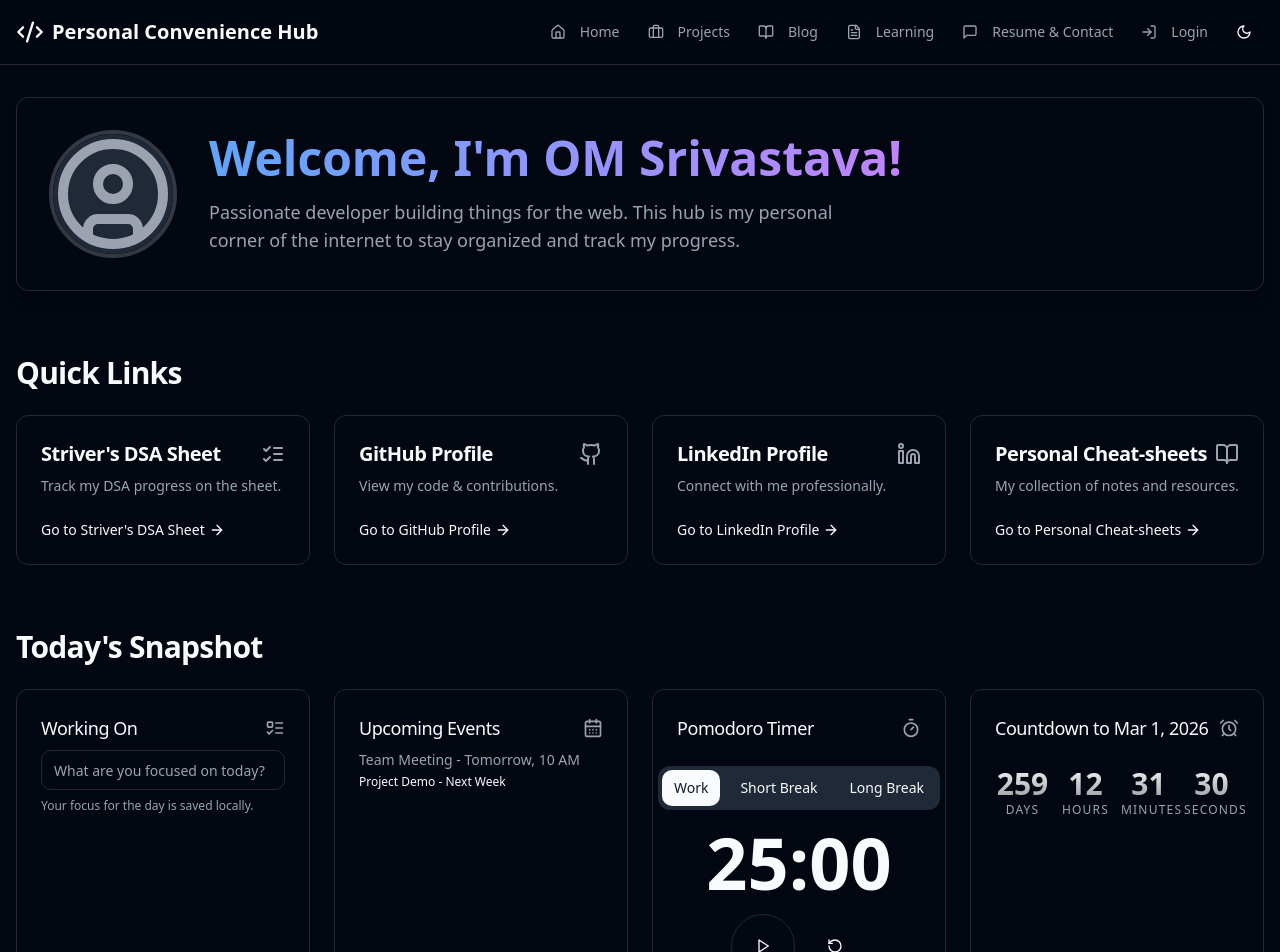
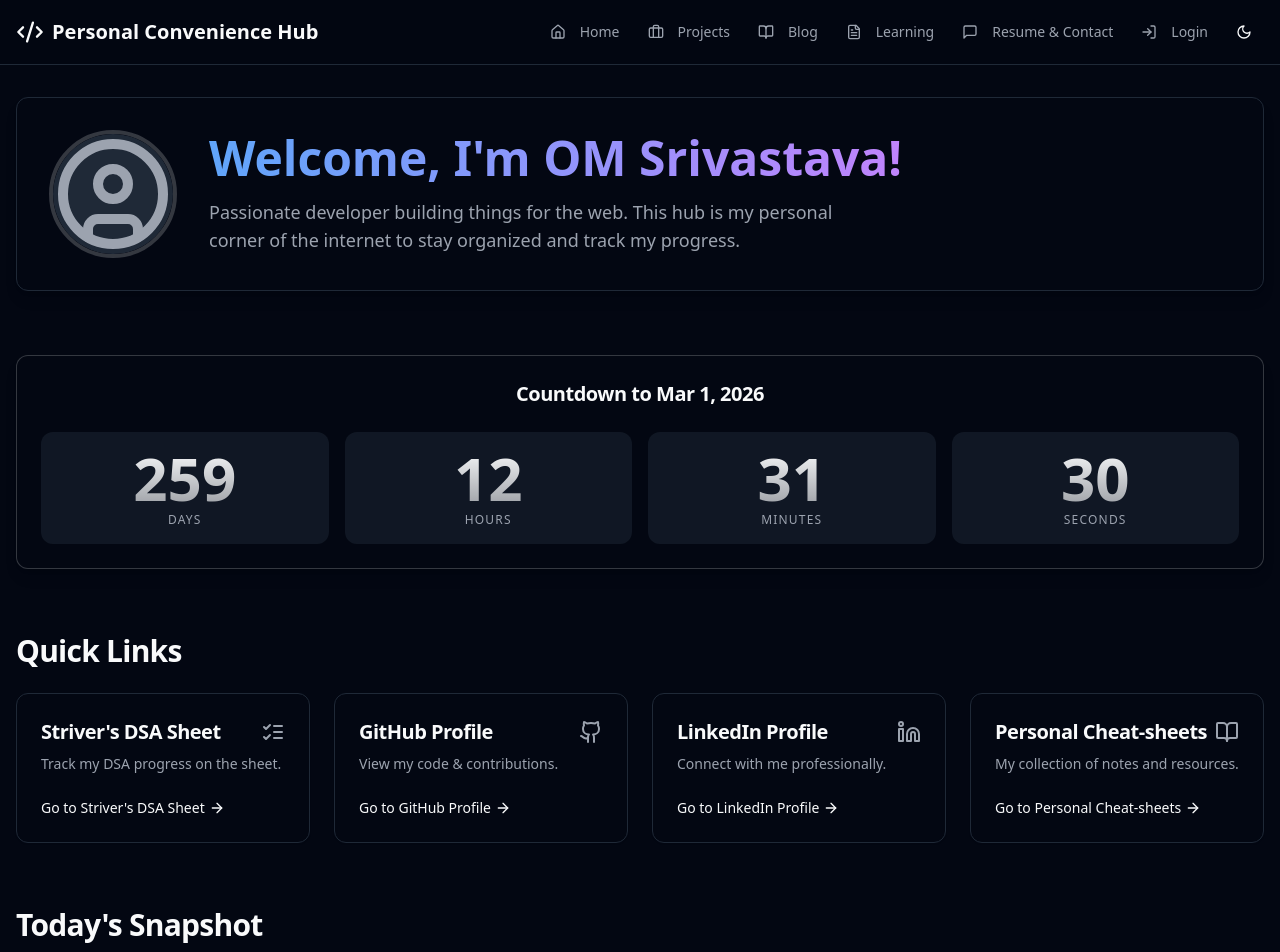
Before and after one commit to omsrivastava8032/personal-convinience-hub, a React (Vite) app: page / in a window 1280 px wide. Shown: the top 952 px of the page. Built offline with nearby package versions, Linux system fonts and the light colour scheme.

Commit message:
Refactor: Move countdown to top, revamp UI
Move the countdown timer to the top of the home page and apply UI improvements for better motivation.

```diff
--- a/src/components/CountdownTimer.tsx
+++ b/src/components/CountdownTimer.tsx
@@ -1,6 +1,6 @@
+
 import React, { useState, useEffect } from 'react';
 import { Card, CardHeader, CardTitle, CardContent } from '@/components/ui/card';
-import { AlarmClock } from 'lucide-react';
 
 interface TimeLeft {
   days: number;
@@ -38,33 +38,32 @@ const CountdownTimer: React.FC = () => {
   const formatUnit = (value: number) => String(value).padStart(2, '0');
 
   return (
-    <Card>
-      <CardHeader className="flex flex-row items-center justify-between space-y-0 pb-2">
-        <CardTitle className="text-lg font-medium">Countdown to Mar 1, 2026</CardTitle>
-        <AlarmClock className="h-5 w-5 text-muted-foreground" />
+    <Card className="border-primary/20 shadow-lg">
+      <CardHeader className="items-center pb-2">
+        <CardTitle className="text-xl font-semibold tracking-tight text-center">Countdown to Mar 1, 2026</CardTitle>
       </CardHeader>
       <CardContent className="pt-4">
         {timeLeft ? (
-          <div className="grid grid-cols-4 gap-2 text-center tabular-nums">
-            <div>
-              <div className="text-3xl font-bold bg-clip-text text-transparent bg-gradient-to-b from-primary to-primary/60">{timeLeft.days}</div>
-              <div className="text-xs text-muted-foreground uppercase tracking-widest">Days</div>
+          <div className="grid grid-cols-2 sm:grid-cols-4 gap-4 text-center tabular-nums">
+            <div className="flex flex-col p-4 rounded-lg bg-secondary/50">
+              <div className="text-5xl sm:text-6xl font-bold bg-clip-text text-transparent bg-gradient-to-b from-primary to-primary/60">{timeLeft.days}</div>
+              <div className="text-xs text-muted-foreground uppercase tracking-widest mt-1">Days</div>
             </div>
-            <div>
-              <div className="text-3xl font-bold bg-clip-text text-transparent bg-gradient-to-b from-primary to-primary/60">{formatUnit(timeLeft.hours)}</div>
-              <div className="text-xs text-muted-foreground uppercase tracking-widest">Hours</div>
+            <div className="flex flex-col p-4 rounded-lg bg-secondary/50">
+              <div className="text-5xl sm:text-6xl font-bold bg-clip-text text-transparent bg-gradient-to-b from-primary to-primary/60">{formatUnit(timeLeft.hours)}</div>
+              <div className="text-xs text-muted-foreground uppercase tracking-widest mt-1">Hours</div>
             </div>
-            <div>
-              <div className="text-3xl font-bold bg-clip-text text-transparent bg-gradient-to-b from-primary to-primary/60">{formatUnit(timeLeft.minutes)}</div>
-              <div className="text-xs text-muted-foreground uppercase tracking-widest">Minutes</div>
+            <div className="flex flex-col p-4 rounded-lg bg-secondary/50">
+              <div className="text-5xl sm:text-6xl font-bold bg-clip-text text-transparent bg-gradient-to-b from-primary to-primary/60">{formatUnit(timeLeft.minutes)}</div>
+              <div className="text-xs text-muted-foreground uppercase tracking-widest mt-1">Minutes</div>
             </div>
-            <div>
-              <div className="text-3xl font-bold bg-clip-text text-transparent bg-gradient-to-b from-primary to-primary/60">{formatUnit(timeLeft.seconds)}</div>
-              <div className="text-xs text-muted-foreground uppercase tracking-widest">Seconds</div>
+            <div className="flex flex-col p-4 rounded-lg bg-secondary/50">
+              <div className="text-5xl sm:text-6xl font-bold bg-clip-text text-transparent bg-gradient-to-b from-primary to-primary/60">{formatUnit(timeLeft.seconds)}</div>
+              <div className="text-xs text-muted-foreground uppercase tracking-widest mt-1">Seconds</div>
             </div>
           </div>
         ) : (
-          <p className="text-center text-muted-foreground">The time has come!</p>
+          <p className="text-center text-xl text-muted-foreground py-10">The time has come!</p>
         )}
       </CardContent>
     </Card>
--- a/src/components/TodaysSnapshot.tsx
+++ b/src/components/TodaysSnapshot.tsx
@@ -4,13 +4,12 @@ import { Card, CardHeader, CardTitle, CardContent } from '@/components/ui/card';
 import PomodoroTimer from './PomodoroTimer';
 import { CalendarDays } from 'lucide-react';
 import WorkingOn from './WorkingOn';
-import CountdownTimer from './CountdownTimer';
 
 const TodaysSnapshot: React.FC = () => {
   return (
     <section>
       <h2 className="text-3xl font-bold tracking-tight mb-6 text-center sm:text-left">Today's Snapshot</h2>
-      <div className="grid grid-cols-1 md:grid-cols-2 xl:grid-cols-4 gap-6">
+      <div className="grid grid-cols-1 md:grid-cols-2 lg:grid-cols-3 gap-6">
         <WorkingOn />
         <Card>
           <CardHeader className="flex flex-row items-center justify-between space-y-0 pb-2">
@@ -23,7 +22,6 @@ const TodaysSnapshot: React.FC = () => {
           </CardContent>
         </Card>
         <PomodoroTimer />
-        <CountdownTimer />
       </div>
     </section>
   );
--- a/src/pages/HomePage.tsx
+++ b/src/pages/HomePage.tsx
@@ -5,6 +5,7 @@ import QuickLinkCard from '@/components/QuickLinkCard';
 import TodaysSnapshot from '@/components/TodaysSnapshot';
 import { Github, Linkedin, BookOpen, ListChecks } from 'lucide-react';
 import Scratchpad from '@/components/Scratchpad';
+import CountdownTimer from '@/components/CountdownTimer';
 
 const quickLinks = [
   { title: "Striver's DSA Sheet", href: "/learning#dsa", icon: ListChecks, description: "Track my DSA progress on the sheet." },
@@ -21,6 +22,8 @@ const HomePage: React.FC = () => {
   return (
     <div className="space-y-16">
       <WelcomeBanner name="OM Srivastava" bio="Passionate developer building things for the web. This hub is my personal corner of the internet to stay organized and track my progress." />
+
+      <CountdownTimer />
 
       <section>
         <SectionTitle>Quick Links</SectionTitle>
```
